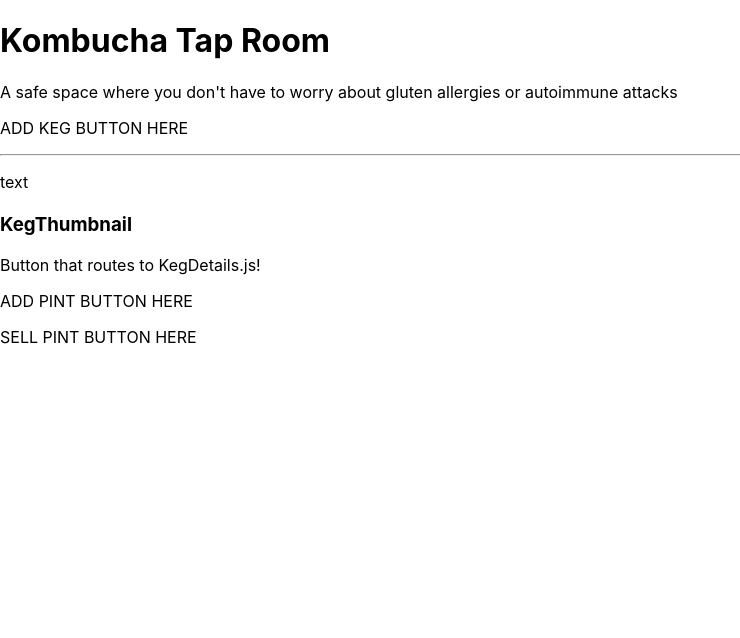
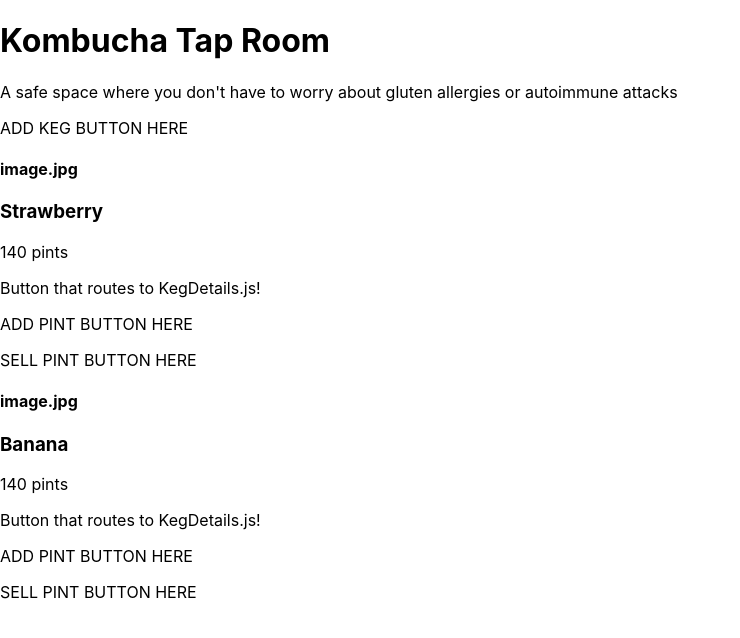
Before and after one commit to spodolak/KombuchaTapRoom-Redux, a React (Create React App) app: page / in a window 1280 px wide. Shown: the top 638 px of the page, without its empty margins (0-740 px from the left). Built offline with nearby package versions, Linux system fonts and the light colour scheme.

Commit message:
KegThumbnailList debugged. props rendering to page

```diff
--- a/src/components/KegThumbnail.js
+++ b/src/components/KegThumbnail.js
@@ -1,7 +1,7 @@
 import React from "react";
 import KegImgButton from "./buttons/KegImageButton.js";
 import AddPintButton from "./buttons/AddPintButton.js";
-import SellPintButton from "./buttons/SellPintButton.js";
+import SellPintButton from "./buttons/SellPintButton";
 import PropTypes from "prop-types";
 
 function KegThumbnail(props) {
--- a/src/components/KegThumbnailList.js
+++ b/src/components/KegThumbnailList.js
@@ -6,6 +6,11 @@ const masterKegList = [
 		image: "image.jpg",
 		name: "Strawberry",
 		currentPints: "140 pints"
+	},
+	{
+		image: "image.jpg",
+		name: "Banana	",
+		currentPints: "140 pints"
 	}
 ]
 
@@ -13,13 +18,12 @@ const masterKegList = [
 function KegThumbnailList() {
 	return (
 		<React.Fragment>
-			<hr/>
-			{masterKegList.map((ticket, index) =>
-			<div><p>text</p>
+			{masterKegList.map((kegThumbnail, index) =>
 				<KegThumbnail
-				image={KegThumbnail.image}
-				name={KegThumbnail.name}
-				currentPints={KegThumbnail.currentPints}/></div>
+				image={kegThumbnail.image}
+				name={kegThumbnail.name}
+				currentPints={kegThumbnail.currentPints}
+				key={index}/>
 			)}
 		</React.Fragment>
 	);
```
